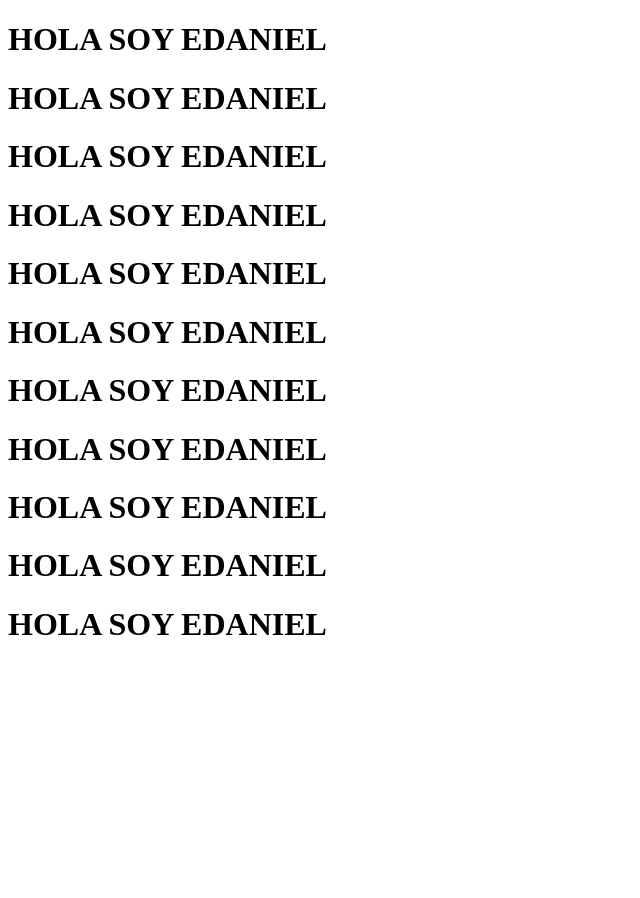
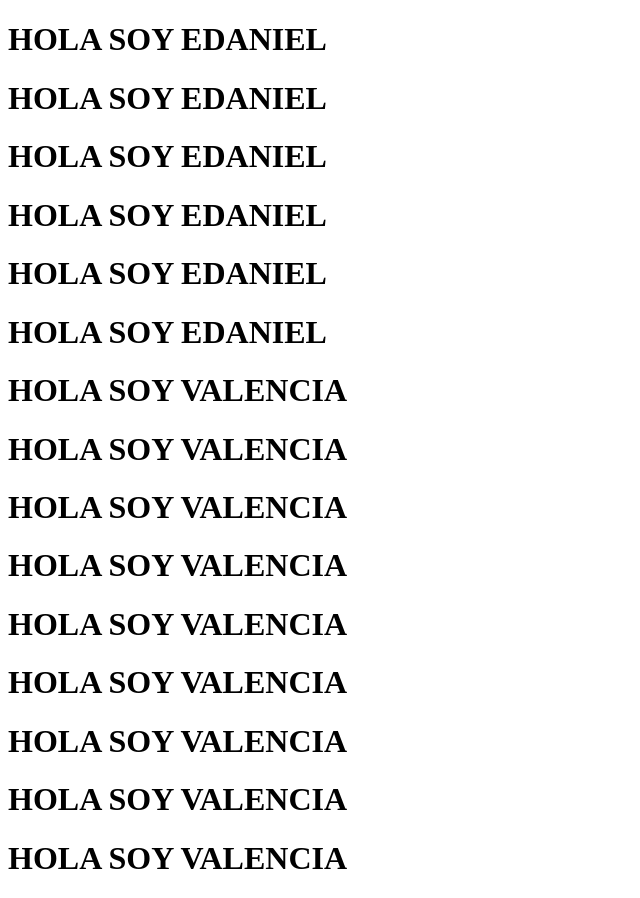
Before and after one commit to edaniel-valencia/Testing, a plain HTML site: page index.html in a window 1280 px wide. Shown: the whole page, without its empty margins (0-640 px from the left). Before the commit the page ends 800 px from the top, so only its background shows below. Drawn offline with Linux system fonts and the light colour scheme.

Commit message:
VALENCIA

```diff
--- a/index.html
+++ b/index.html
@@ -12,10 +12,14 @@
     <h1>HOLA SOY EDANIEL</h1>
     <h1>HOLA SOY EDANIEL</h1>
     <h1>HOLA SOY EDANIEL</h1>
-    <h1>HOLA SOY EDANIEL</h1>
-    <h1>HOLA SOY EDANIEL</h1>
-    <h1>HOLA SOY EDANIEL</h1>
-    <h1>HOLA SOY EDANIEL</h1>
-    <h1>HOLA SOY EDANIEL</h1>
+    <h1>HOLA SOY VALENCIA</h1>
+    <h1>HOLA SOY VALENCIA</h1>
+    <h1>HOLA SOY VALENCIA</h1>
+    <h1>HOLA SOY VALENCIA</h1>
+    <h1>HOLA SOY VALENCIA</h1>
+    <h1>HOLA SOY VALENCIA</h1>
+    <h1>HOLA SOY VALENCIA</h1>
+    <h1>HOLA SOY VALENCIA</h1>
+    <h1>HOLA SOY VALENCIA</h1>
 </body>
 </html>
```
